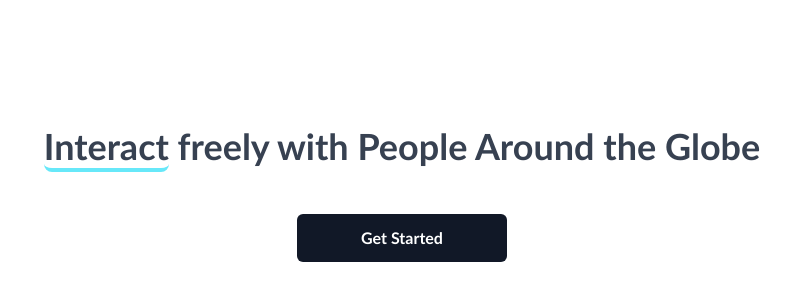
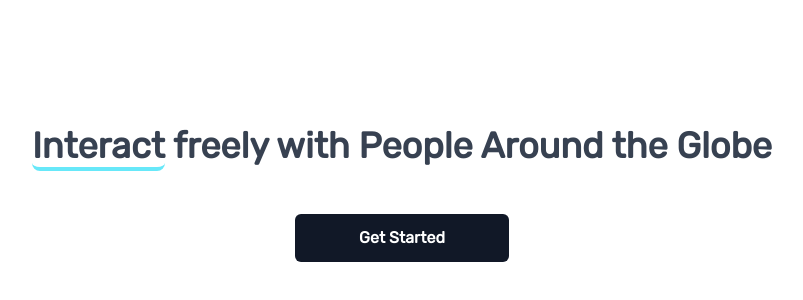
Before and after one commit to okoliken/Interact, a Vue app: page / in a window 1280 px wide. Shown: the part 98-398 px from the top of the page, without its empty margins (238-1041 px from the left). Built offline with nearby package versions, Linux system fonts and the light colour scheme.

Commit message:
added goggle fonts

```diff
--- a/src/App.vue
+++ b/src/App.vue
@@ -4,8 +4,10 @@
 </template>
 
 <style>
+@import url("https://fonts.googleapis.com/css2?family=Raleway:wght@300&family=Rubik&display=swap");
 body {
-  font-family: "Trebuchet MS", "Lucida Sans Unicode", "Lucida Grande",
-    "Lucida Sans", Arial, sans-serif;
+  /* font-family: "Trebuchet MS", "Lucida Sans Unicode", "Lucida Grande",
+    "Lucida Sans", Arial, sans-serif; */
+  font-family: "Rubik", sans-serif;
 }
 </style>
```
